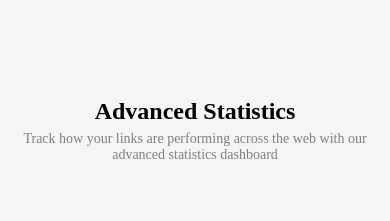
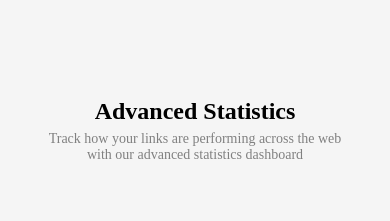
Before and after one commit to Abdullahi03-dev/Link_Shortener, a React (Vite) app: page / in a window 390 px wide. Shown: the part 1000-1221 px from the top of the page. Built offline with nearby package versions, Linux system fonts and the light colour scheme.

Commit message:
Update index.css

```diff
--- a/src/index.css
+++ b/src/index.css
@@ -177,14 +177,13 @@ header .div a{
 		padding-top: 12.7rem;
 		/* flex-direction: column-reverse; */
 		flex-wrap: wrap-reverse;
-
 		z-index: 10000;
 	}
 	.header_wrapper{
 		display: none;
 	}
 	.banner_text,.banner_img{
-	margin: 1.4em 0;
+	margin: 6.4em 0;
 	text-align: center;
 }
 .banner_text h1{
@@ -425,6 +424,7 @@ header img{
 		font-size: 1.5rem;
 	}
 	.features p{
+   width:300px;
 		font-size: 14px;
 	}
 	.liner{
```
